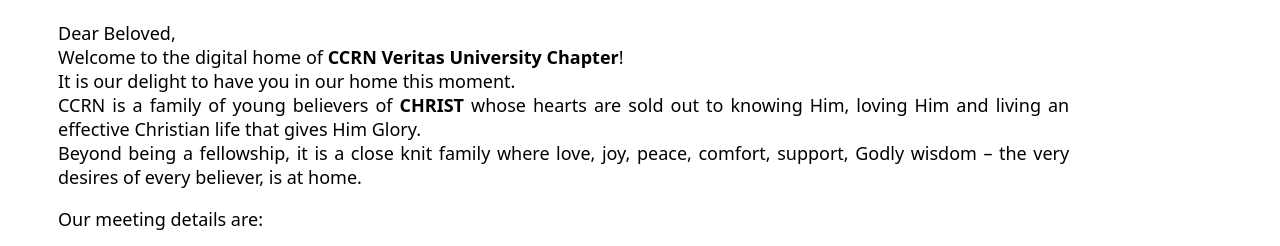
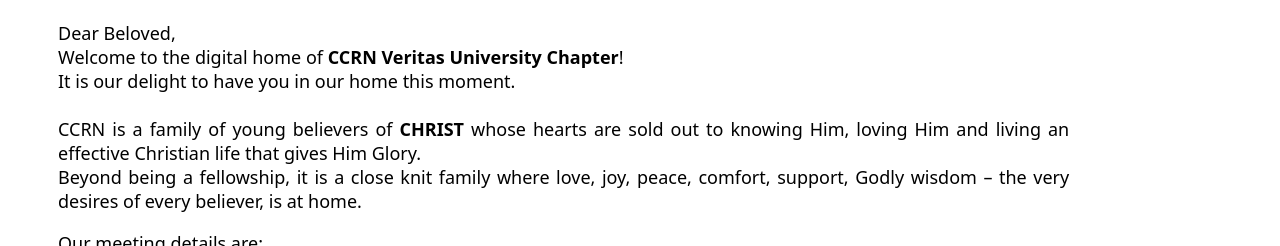
Before and after one commit to OdoDuke/CCRNVeritaswebsite, a plain HTML site: page index.html in a window 1280 px wide. Shown: the part 456-702 px from the top of the page. Drawn offline with Linux system fonts and the light colour scheme.

Commit message:
-m second commit

```diff
--- a/index.html
+++ b/index.html
@@ -24,7 +24,7 @@
         <p>
             Dear Beloved,<br/>
 Welcome to the digital home of<strong> CCRN Veritas University Chapter</strong>!<br/>
-It is our delight to have you in our home this moment. <br/>
+It is our delight to have you in our home this moment. <br/><br/>
 CCRN is a family of young believers of  <strong> CHRIST</strong> whose hearts are sold out to knowing Him, loving Him and living an effective Christian life that gives Him Glory. <br/>Beyond being a fellowship, it is a close knit family where love, joy, peace, comfort, support, Godly wisdom – the very desires of every believer, is at home.
 
         </p>
```
